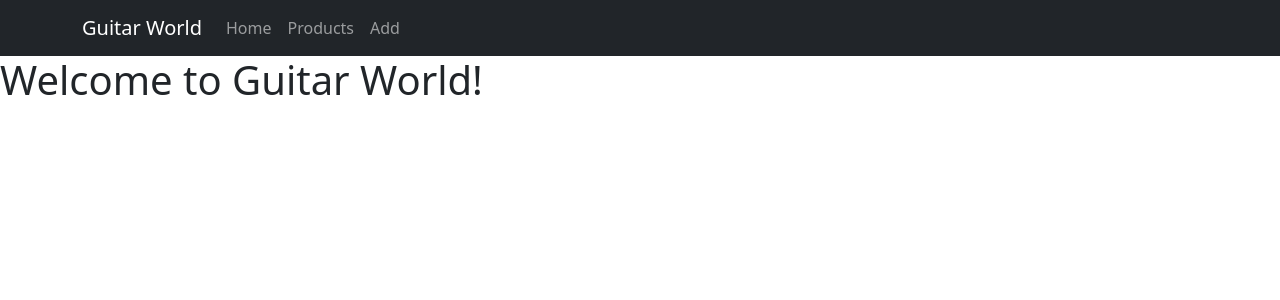
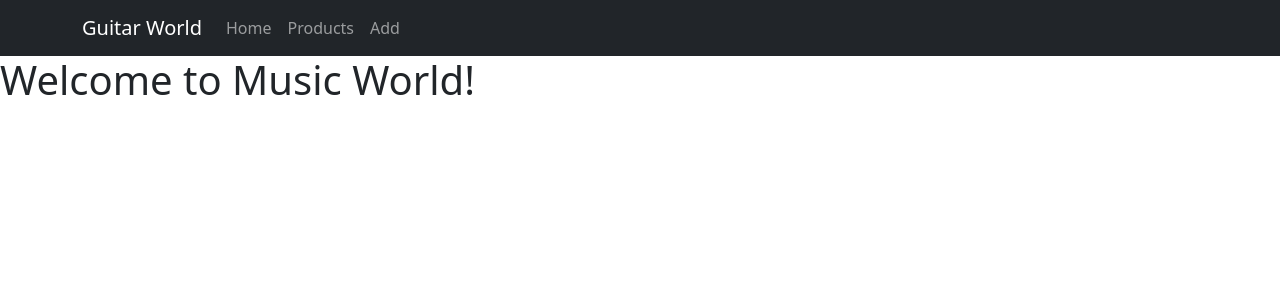
Before and after one commit to RebeccaNolan/DataRepProject, a React (Create React App) app: page / in a window 1280 px wide. Shown: the top 300 px of the page. Built offline with nearby package versions, Linux system fonts and the light colour scheme.

Commit message:
Fixed card styling

```diff
--- a/src/components/Content.js
+++ b/src/components/Content.js
@@ -3,7 +3,7 @@ import React from 'react';
 const Content = () => {
   return (
     <div>
-      <h1>Welcome to Guitar World!</h1>
+      <h1>Welcome to Music World!</h1>
       </div>
   );
 }
--- a/src/components/ProductItem.js
+++ b/src/components/ProductItem.js
@@ -22,12 +22,12 @@ const ProductItem = (props) => {
 
   return (
     <div>
-      <Card>
+      <Card style={{width: "18rem", height: "25rem"}}>
         <Card.Header>{props.myitem.name}</Card.Header>
         <Card.Body>
           <blockquote className="blockquote mb-0">
             <img src={props.myitem.image} alt={props.myitem.name}
-              style={{ height: "200px", objectFit: "cover" }} />
+              style={{ height: "200px", objectFit: "contain", width:"100%"}} />
             <footer>{props.myitem.price}</footer>
             <footer>{props.myitem.type}</footer>
           </blockquote>
--- a/src/components/ViewProducts.js
+++ b/src/components/ViewProducts.js
@@ -55,11 +55,11 @@ const ViewProducts = () => {
                 value={selectedCategory}
                 onChange={(e) => filterProducts(e.target.value)}
             >
-                {categories.map((category, index) => {
+                {categories.map((category, index) => (
                     <option key={index} value={category}>
                         {category}
                     </option>
-                })}
+                ))}
             </select>
 
 <br></br>
```
